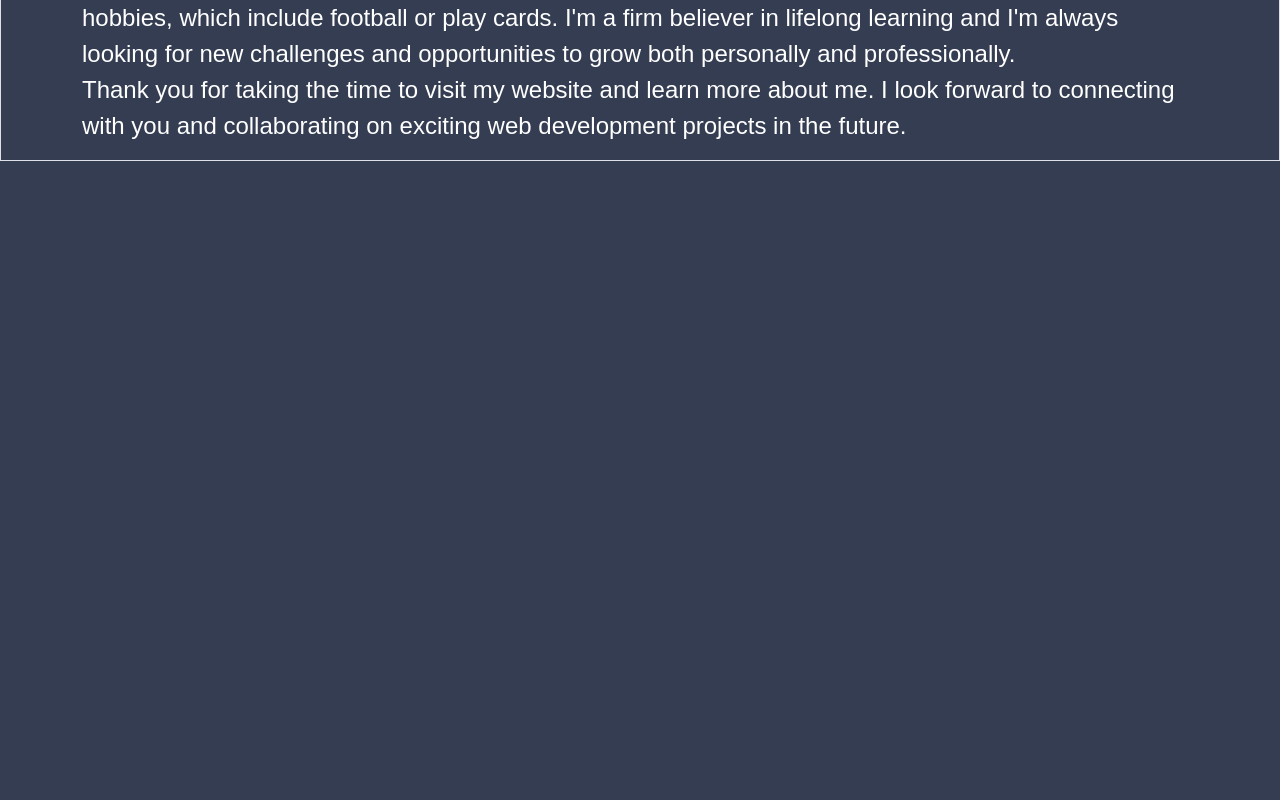
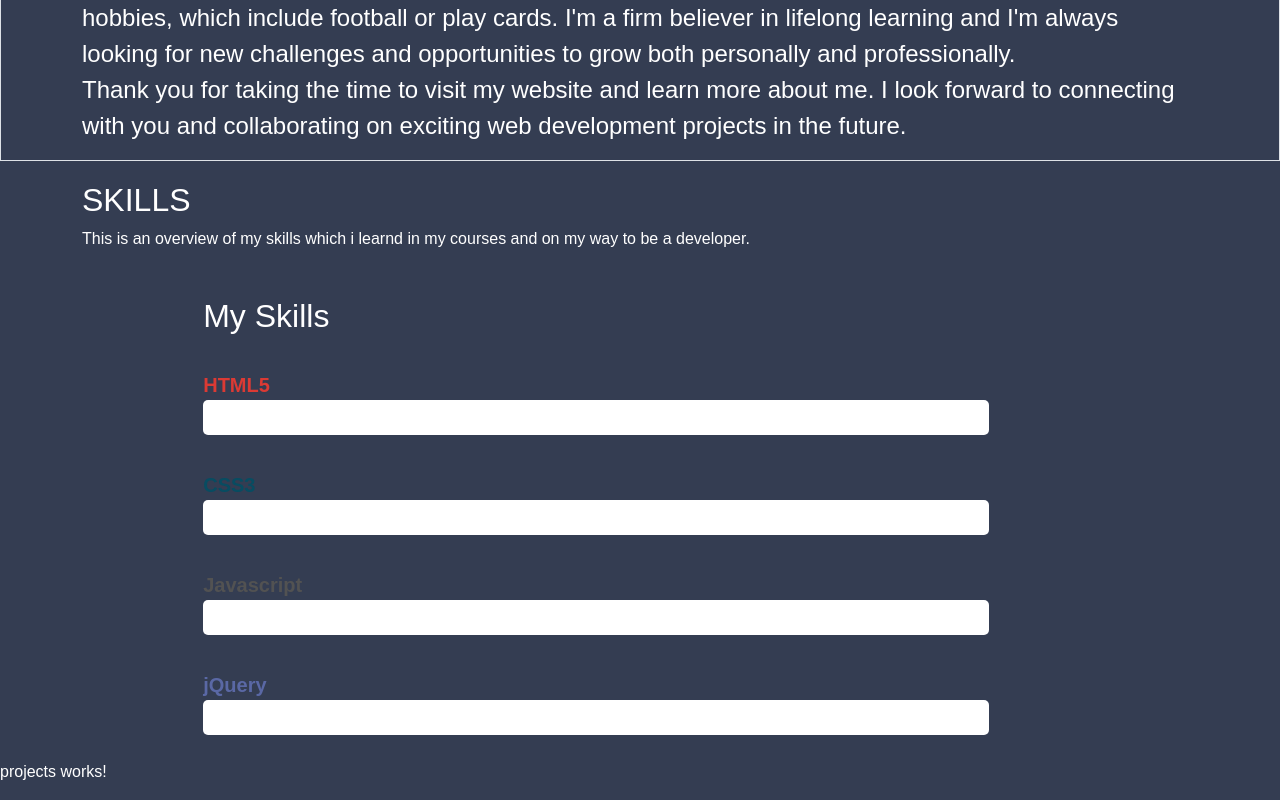
Before and after one commit to erikblaha/Profile, an Angular app in the folder profile/: page / in a window 1280 px wide. Shown: the part 1155-1955 px from the top of the page. Before the commit the page ends 1316 px from the top, so only its background shows below. Built offline with nearby package versions, Linux system fonts and the light colour scheme.

Commit message:
skills added

```diff
--- a/profile/src/app/app.component.html
+++ b/profile/src/app/app.component.html
@@ -1,3 +1,5 @@
 <app-home></app-home>
 <app-about></app-about>
+<app-skills></app-skills>
+<app-projects></app-projects>
 <router-outlet></router-outlet>
--- a/profile/src/app/app.module.ts
+++ b/profile/src/app/app.module.ts
@@ -5,12 +5,16 @@ import { AppRoutingModule } from './app-routing.module';
 import { AppComponent } from './app.component';
 import { HomeComponent } from './home/home.component';
 import { AboutComponent } from './about/about.component';
+import { SkillsComponent } from './skills/skills.component';
+import { ProjectsComponent } from './projects/projects.component';
 
 @NgModule({
   declarations: [
     AppComponent,
     HomeComponent,
-    AboutComponent
+    AboutComponent,
+    SkillsComponent,
+    ProjectsComponent
   ],
   imports: [
     BrowserModule,
--- /dev/null
+++ b/profile/src/app/projects/projects.component.html
@@ -0,0 +1 @@
+<p>projects works!</p>
--- /dev/null
+++ b/profile/src/app/skills/skills.component.html
@@ -0,0 +1,50 @@
+<div class="container">
+    <div class="text">
+      <h2>SKILLS</h2>
+      <p>This is an overview of my skills which i learnd
+        in my courses and on my way to be a
+        developer.</p>
+    </div>
+    <div class="container">
+        <h2 class="my-skills">My Skills</h2>
+        <div class="bar-1">
+        <div class="title">HTML5</div>
+        <div class="bar" data-width="65%">
+          <div class="bar-inner">
+
+          </div>
+          <div class="bar-percent">65%</div>
+        </div>
+        </div>
+        <div class="bar-1">
+        <div class="title" style="color: #084c61;">CSS3</div>
+        <div class="bar" data-width="85%">
+          <div class="bar-inner" style="background: #084c61;">
+
+          </div>
+          <div class="bar-percent">85%</div>
+        </div>
+
+        </div>
+        <div class="bar-1">
+        <div class="title" style="color: #525252;">Javascript</div>
+        <div class="bar" data-width="95%">
+          <div class="bar-inner" style="background: #525252;">
+
+          </div>
+          <div class="bar-percent">95%</div>
+        </div>
+        </div>
+        <div class="bar-1">
+        <div class="title" style="color: #5a68a5">jQuery</div>
+        <div class="bar" data-width="75%">
+          <div class="bar-inner" style="background: #5a68a5;">
+
+          </div>
+          <div class="bar-percent">75%</div>
+        </div>
+        </div>
+      </div>
+
+
+  </div>
--- /dev/null
+++ b/profile/src/app/skills/skills.component.scss
@@ -0,0 +1,71 @@
+.container {
+    display: flex;
+    flex-wrap: wrap;
+  }
+
+  .text {
+    flex: 1;
+  }
+
+  .image {
+    flex: 1;
+    display: flex;
+    justify-content: center;
+    align-items: center;
+  }
+
+  img {
+    max-width: 100%;
+    height: auto;
+  }
+
+  @import url(https://fonts.googleapis.com/css?family=Open+Sans:400,600);
+
+  body {
+    background: #2E282A;
+    font-family: 'Open Sans', sans-serif;
+  }
+
+  .container {
+    margin-top: 20px;
+  }
+
+  h2 {
+    color: #fff;
+  }
+
+  .title {
+    font-weight: bold;
+    font-size: 20px;
+    color: #db3a34;
+  }
+
+  .bar {
+    width: 90%;
+    height: 35px;
+    background: #fff;
+    border-radius: 5px;
+    position: relative;
+    transition: all 2s linear;
+  }
+
+  .bar-1,
+  .my-skills {
+    width: 80%;
+    margin: 10px auto 25px;
+  }
+
+  .bar-inner {
+    width: 0;
+    height: 35px;
+    line-height: 35px;
+    background: #db3a34;
+    border-radius: 5px 0 0 5px;
+  }
+
+  .bar-percent {
+    position: absolute;
+    right: 10px;
+    top: 5px;
+    font-size: 18px;
+  }
```
Also changed, not shown: profile/src/app/projects/projects.component.ts (added, +10 -0 lines), profile/src/app/skills/skills.component.ts (added, +10 -0 lines), profile/src/app/projects/projects.component.scss (added), 2 other files (tests, documents, lock files or other folders).
